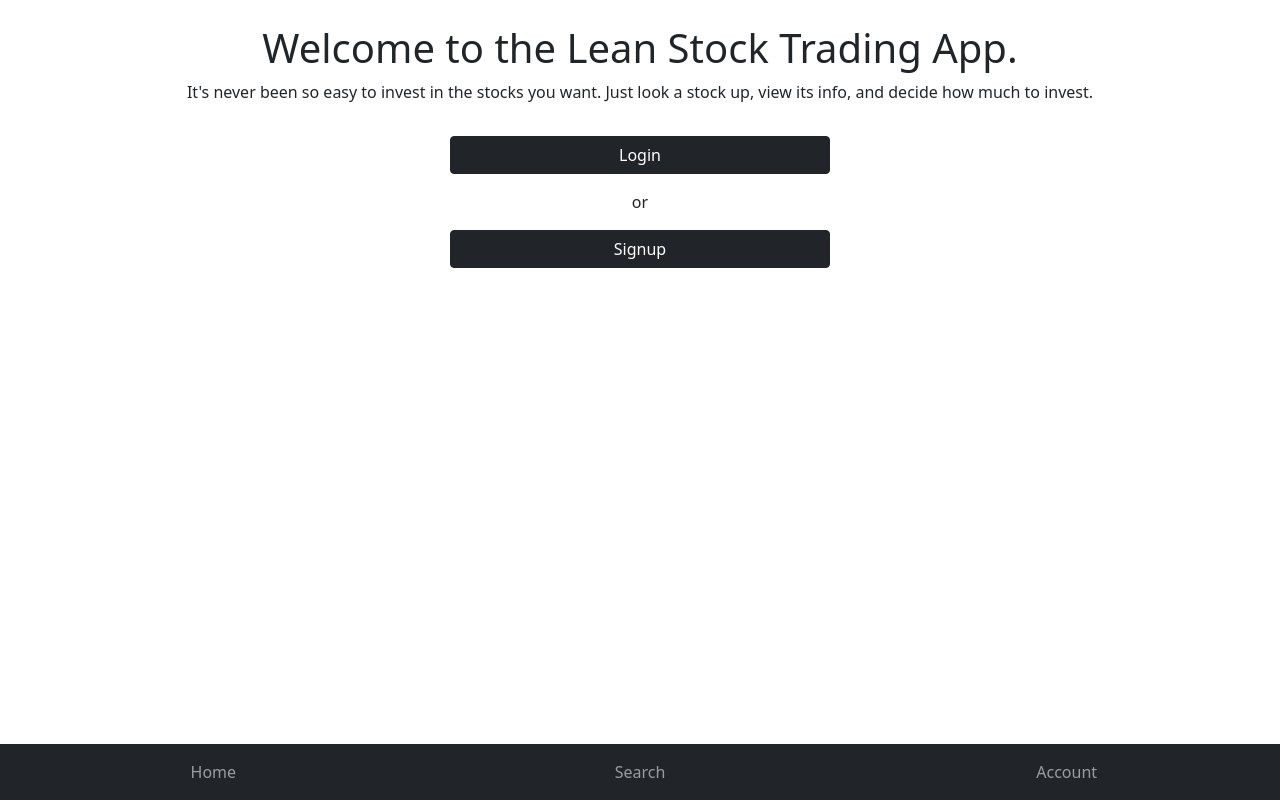
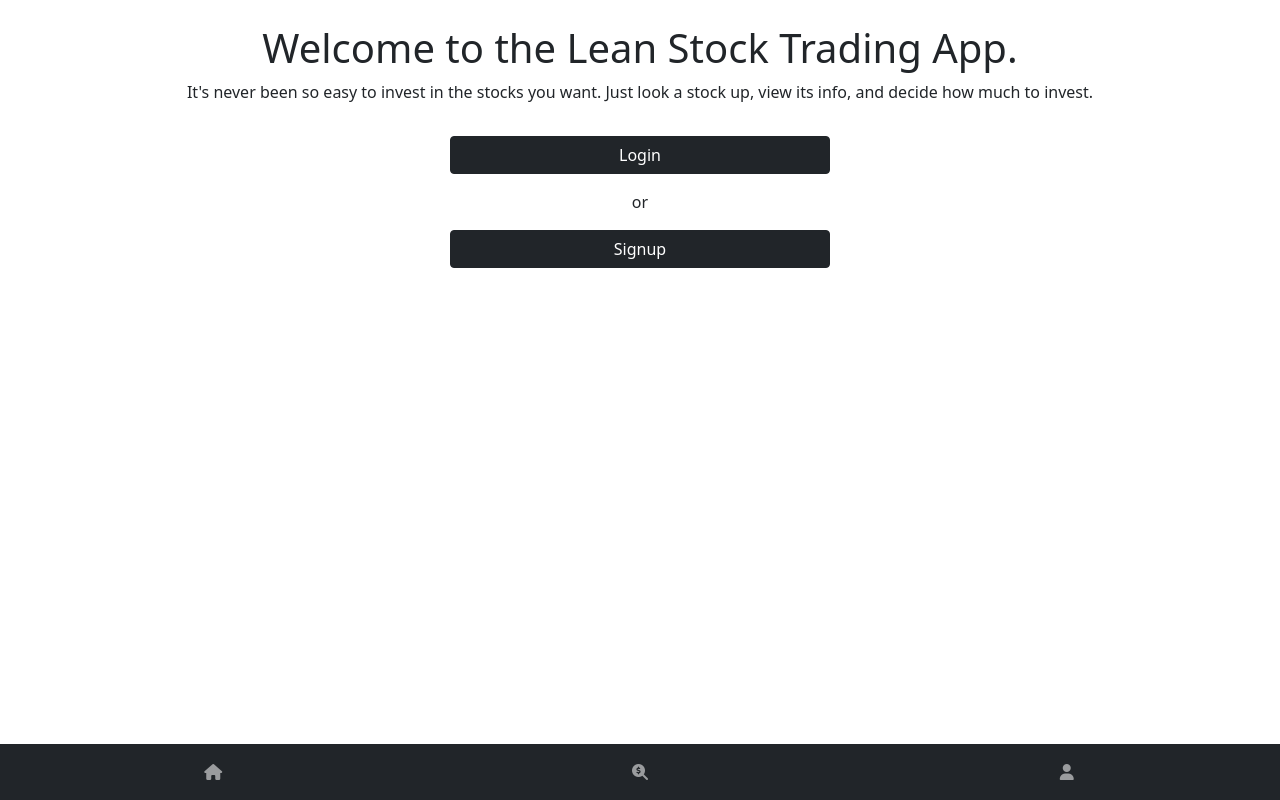
Before and after one commit to Alejandro-Jaime-Pozas/stock_trading_app_react, a React (Create React App) app: page / in a window 1280 px wide. Built offline with nearby package versions, Linux system fonts and the light colour scheme; no server answers.

Commit message:
added icons

```diff
--- a/public/index.html
+++ b/public/index.html
@@ -7,6 +7,7 @@
 <meta name="Description" content="Enter your description here"/>
 <link rel="stylesheet" href="https://cdnjs.cloudflare.com/ajax/libs/twitter-bootstrap/5.1.0/css/bootstrap.min.css">
 <link rel="stylesheet" href="https://cdnjs.cloudflare.com/ajax/libs/font-awesome/5.15.4/css/all.min.css">
+<script src="https://kit.fontawesome.com/0a4c213284.js" crossorigin="anonymous"></script>
 <!-- <link rel="stylesheet" href="/public/style.css"> -->
 <title>Stock Trading App</title>
 </head>
--- a/src/components/Navbar.jsx
+++ b/src/components/Navbar.jsx
@@ -14,16 +14,16 @@ export default function Navbar(props) {
                     <ul className="navbar-nav p-0">
                         <li className="nav-item col">
                         {props.loggedIn ?
-                        <Link className="nav-link" to="/portfolio">Portfolio</Link>
+                        <Link className="nav-link " to="/portfolio"><i className="fa-solid fa-sack-dollar"></i></Link>
                         :
-                        <Link className="nav-link" to="/">Home</Link>
+                        <Link className="nav-link" to="/"><i className="fa-solid fa-house"></i></Link>
                         }
                         </li>
                         <li className="nav-item col">
-                        <Link className="nav-link" to="/search">Search</Link>
+                        <Link className="nav-link" to="/search"><i className="fa-solid fa-magnifying-glass-dollar"></i></Link>
                         </li>
                         <li className="nav-item col">
-                        <Link className="nav-link" to="/account">Account</Link>
+                        <Link className="nav-link" to="/account"><i className="fa-solid fa-user"></i></Link>
                         </li>
                     </ul>
                 </div>
```
